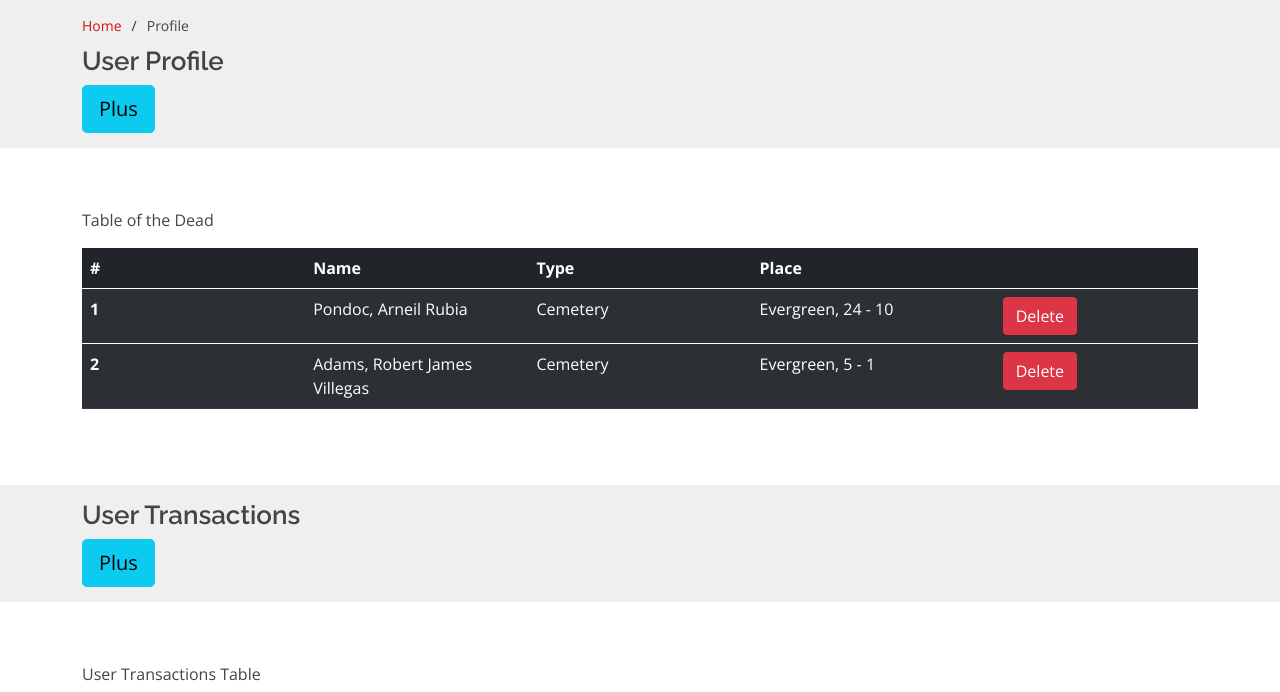
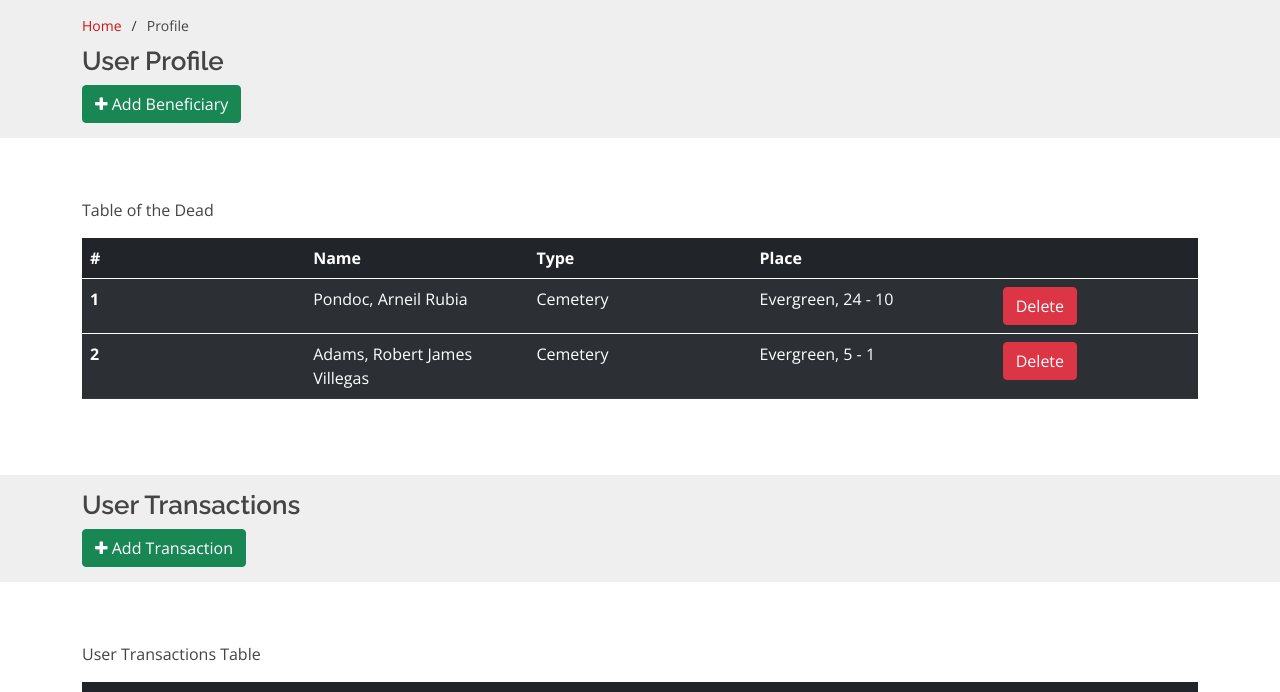
Before and after one commit to LazyMeercatOG/SoftEngg-LapidaSystem, a Django app: page /profile/ in a window 1280 px wide. Shown: the part 110-802 px from the top of the page. Run offline with Django 3.2, Linux system fonts and the light colour scheme; a user stored in the database is signed in; data comes from the database, SQL or seed files in the repository; both versions use the stored data as it was after the commit; some libraries are stand-ins or nearby versions.

Commit message:
slight changes to profile layout

```diff
--- a/lapida/lapida_app/templates/lapida_app/profile.html
+++ b/lapida/lapida_app/templates/lapida_app/profile.html
@@ -5,6 +5,7 @@
 <head>
 <script src="https://ajax.googleapis.com/ajax/libs/jquery/3.5.1/jquery.min.js"></script>
 <script src="https://maxcdn.bootstrapcdn.com/bootstrap/3.4.0/js/bootstrap.min.js"></script>
+  <link rel="stylesheet" href="https://cdnjs.cloudflare.com/ajax/libs/font-awesome/4.7.0/css/font-awesome.min.css">
 </head>
 <html lang="en">
   <main id="main">
@@ -17,8 +18,9 @@
           <li><a href="{%url 'home-view'%}">Home</a></li>
           <li>Profile</li>
         </ol>
-        <h2>User Profile</h2>         <a href="{%url 'create-dead'%}" class="btn btn-info btn-lg">
-          <span class="glyphicon glyphicon-plus-sign"></span> Plus
+        <h2>User Profile</h2>
+        <a href="{%url 'create-dead'%}" class="btn btn-success">
+          <i class="fa fa-plus" aria-hidden="true"></i> Add Beneficiary
           </a>
       </div>
     </section><!-- End Breadcrumbs -->
@@ -61,8 +63,9 @@
 
  <section id="breadcrumbs" class="breadcrumbs">
       <div class="container">
-        <h2>User Transactions</h2>         <a href="{%url 'create-dead'%}" class="btn btn-info btn-lg">
-          <span class="glyphicon glyphicon-plus-sign"></span> Plus
+        <h2>User Transactions</h2>
+        <a href="{%url 'create-dead'%}" class="btn btn-success">
+          <i class="fa fa-plus" aria-hidden="true"></i> Add Transaction
           </a>
       </div>
     </section><!-- End Breadcrumbs -->
```
Also changed, not shown: lapida/db.sqlite3.
